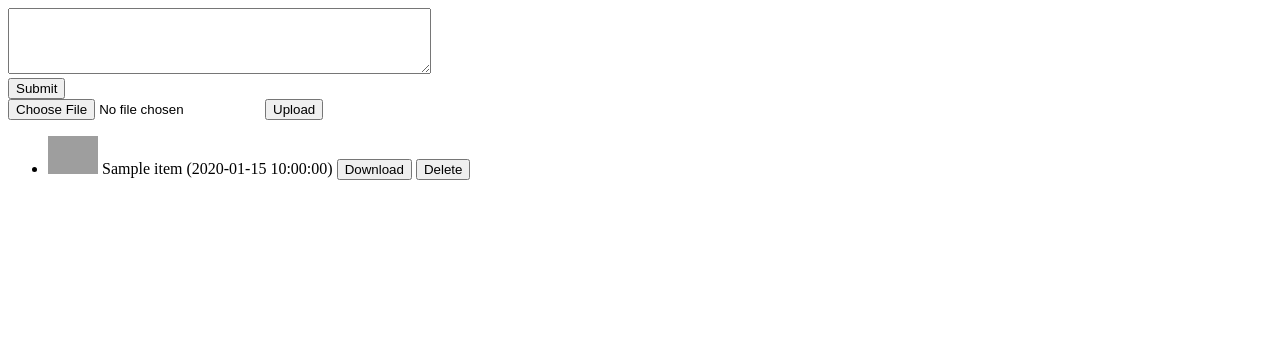
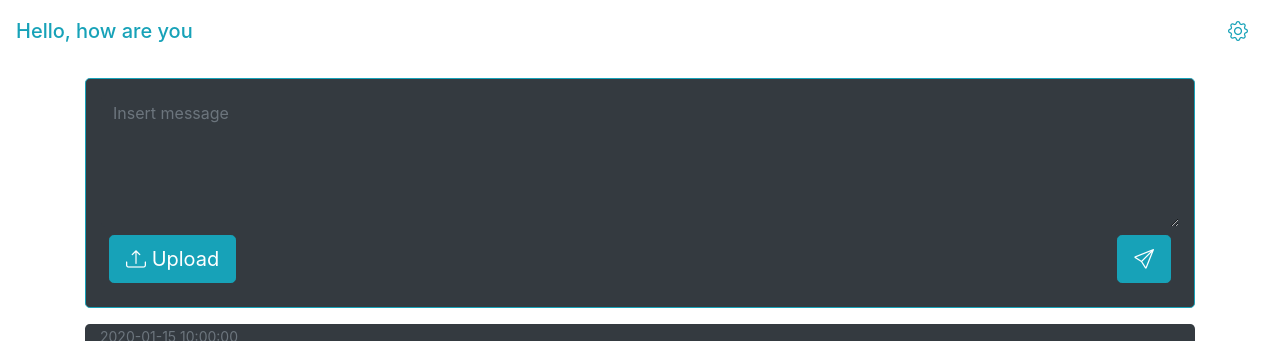
Before and after one commit to whsiaor/SendMe, a Flask app: template templates/index.html in a window 1280 px wide. Shown: the top 341 px of the page. Run offline with Flask 3, Linux system fonts and the light colour scheme; the template is opened without the code that fills it: most values are stand-ins (such as "Sample title", 1, 10 or a date in 2020); parts of the project's set-up code (start-up, migrations or seed data) failed here and were passed over; grey boxes are pictures that could not be loaded.

Commit message:
bootstrap 1.0

```diff
--- a/app.py
+++ b/app.py
@@ -25,20 +25,48 @@ def index():
     return render_template('index.html', items=items)
 
 
-@app.route('/upload', methods=['POST'])
-def upload_file():
-    if 'file' not in request.files:
-        return redirect(url_for('index'))
-
-    file = request.files['file']
-
-    if file.filename == '':
-        return redirect(url_for('index'))
+@app.route('/submit', methods=['POST'])
+def send_it():
+    message = request.form.get('message')
+    file = request.files.get('file')
 
     timestamp = db.command('serverStatus')['localTime']
-    fs.put(file, filename=file.filename, uploadDate=timestamp)
+
+    if message:
+        messages.insert_one({'message': message, 'type': 'message', 'uploadDate': timestamp})
+
+    if file and file.filename != '':
+        fs.put(file, filename=file.filename, uploadDate=timestamp)
+
     return redirect(url_for('index'))
 
+
+
+# @app.route('/upload', methods=['POST'])
+# def upload_file():
+#     if 'file' not in request.files:
+#         return redirect(url_for('index'))
+
+#     file = request.files['file']
+
+#     if file.filename == '':
+#         return redirect(url_for('index'))
+
+#     timestamp = db.command('serverStatus')['localTime']
+#     fs.put(file, filename=file.filename, uploadDate=timestamp)
+#     return redirect(url_for('index'))
+
+
+# @app.route('/message', methods=['POST'])
+# def add_message():
+#     if 'message' not in request.form:
+#         return redirect(url_for('index'))
+
+#     message = request.form['message']
+#     timestamp = db.command('serverStatus')['localTime']
+#     messages.insert_one({'message': message, 'type': 'message', 'uploadDate': timestamp})
+
+#     return redirect(url_for('index'))
 
 @app.route('/downloads/<filename>')
 def download_file(filename):
@@ -56,16 +84,6 @@ def delete_file(id):
     return redirect(url_for('index'))
 
 
-@app.route('/message', methods=['POST'])
-def add_message():
-    if 'message' not in request.form:
-        return redirect(url_for('index'))
-
-    message = request.form['message']
-    timestamp = db.command('serverStatus')['localTime']
-    messages.insert_one({'message': message, 'type': 'message', 'uploadDate': timestamp})
-
-    return redirect(url_for('index'))
 
 
 @app.route('/delete_message/<id>', methods=['POST'])
--- a/templates/index.html
+++ b/templates/index.html
@@ -3,39 +3,74 @@
 {% block head %}Hello{% endblock%}
 
 {% block body %}
-<form action="{{ url_for('add_message') }}" method="POST">
-    <textarea id="message" name="message" rows="4" cols="50"></textarea><br>
-    <input type="submit" value="Submit">
-</form>
-<form method="POST" action="/upload" enctype="multipart/form-data">
-    <input type="file" name="file">
-    <input type="submit" value="Upload">
+<div class="container">
+    <div class="container  py-3 bg-dark border border-info rounded-lg my-3 ">
+
+        <form action="{{ url_for('send_it') }}" method="POST" enctype="multipart/form-data">
+            <textarea id="message" name="message" class="form-control text-light border-0 shadow-none bg-dark" rows="5"
+                placeholder="Insert message"></textarea>
+
+            <div class="d-flex justify-content-between p-2">
+                <input type="file" name="file" id="file-input" style="display: none;">
+                <button type="button" class="btn btn-info btn-lg"
+                    onclick="document.getElementById('file-input').click();"><i class="bi bi-upload"></i> Upload </button>
+
+                <input type="hidden" value="submit" >
+                <button class="btn btn-info btn-lg" type="submit"><i class="bi bi-send"></i></button>
+
+            </div>
         </form>
 
-<ul>
+    </div>
+
     {% for item in items %}
-    <li>
+    <div class="container  bg-dark  text-break mb-3 rounded-lg">
+        <div class="d-flex bd-highlight text-muted fw-lighter ">
+            <p><small>{{ item.timestamp }}</small></p>
+        </div>
+        <div class="d-flex pb-3 bd-highlight ">
+
             {% if item.type == 'message' %}
-        {{ item.message|urlize }} ({{ item.timestamp }})
-        <button onclick="copyToClipboard('{{ item.message }}')">Copy</button>
+            <div class="mr-auto  bd-highlight text-light align-self-center">
+                {{ item.message|urlize }}
+            </div>
+            <div class="p-2 bd-highlight align-self-center">
+                <button class=" btn btn-dark border-0" onclick="copyToClipboard('{{ item.message }}')"><i
+                        class="bi bi-clipboard text-info btn-lg"></i></button>
+            </div>
+            <div class="py-2 bd-highlight align-self-center">
                 <form method="POST" action="{{ url_for('delete_message', id=item.id) }}" style="display:inline;">
                     <input type="hidden" name="id" value="{{ item.id }}">
-            <button type="submit">Delete</button>
+                    <button class="btn btn-dark border-0 btn-lg" type="submit"><i class="bi bi-trash text-info"></i></button>
                 </form>
+            </div>
+
             {% else %}
-        <img src="{{ url_for('download_file', filename=item.name) }}" width="50px" alt="Image">
-        {{ item.name }} ({{ item.timestamp }})
+            <div class="mr-auto  bd-highlight text-light align-self-center">
+                <img src="{{ url_for('download_file', filename=item.name) }}" height="80px" alt="Image">
+                {{ item.name }}
+            </div>
+            <div class="p-2 bd-highlight align-self-center">
                 <form method="GET" action="{{ url_for('download_file', filename=item.name) }}" style="display:inline;">
-            <button type="submit">Download</button>
+                    <button class="btn btn-dark border-0" type="submit"><i
+                            class="bi bi-download text-info btn-lg"></i></button>
                 </form>
+            </div>
+            <div class="py-2 bd-highlight align-self-center">
                 <form method="POST" action="{{ url_for('delete_file', id=item.id) }}" style="display:inline;">
                     <input type="hidden" name="id" value="{{ item.id }}">
-            <button type="submit">Delete</button>
+                    <button class="btn btn-dark btn-lg border-0 " type="submit"><i class="bi bi-trash text-info"></i></button>
                 </form>
+            </div>
             {% endif %}
-    </li>
+        </div>
+    </div>
     {% endfor %}
-</ul>
+</div>
+
+
+
+
 <script>
     function copyToClipboard(text) {
         var tempInput = document.createElement('input');
--- a/templates/layout.html
+++ b/templates/layout.html
@@ -1,11 +1,45 @@
 <!DOCTYPE html>
 
 <html lang="en">
+
     <head>
-        <meta name="viewport" content="initial-scale=1, width=device-width">
+        <meta charset="utf-8">
+        <meta name="viewport" content="width=device-width, initial-scale=1, shrink-to-fit=no">
+
+        <link rel="stylesheet" href="https://cdn.jsdelivr.net/npm/bootstrap@4.6.2/dist/css/bootstrap.min.css"
+            integrity="sha384-xOolHFLEh07PJGoPkLv1IbcEPTNtaed2xpHsD9ESMhqIYd0nLMwNLD69Npy4HI+N" crossorigin="anonymous">
+        <script src="https://cdn.jsdelivr.net/npm/jquery@3.5.1/dist/jquery.slim.min.js"
+            integrity="sha384-DfXdz2htPH0lsSSs5nCTpuj/zy4C+OGpamoFVy38MVBnE+IbbVYUew+OrCXaRkfj"
+            crossorigin="anonymous"></script>
+        <script src="https://cdn.jsdelivr.net/npm/bootstrap@4.6.2/dist/js/bootstrap.bundle.min.js"
+            integrity="sha384-Fy6S3B9q64WdZWQUiU+q4/2Lc9npb8tCaSX9FK7E8HnRr0Jz8D6OP9dO5Vg3Q9ct"
+            crossorigin="anonymous"></script>
+
+        <link rel="stylesheet" href="https://cdn.jsdelivr.net/npm/bootstrap-icons@1.11.3/font/bootstrap-icons.min.css">
+        <link rel="stylesheet" href="{{ url_for('static', filename='styles.css') }}">
+
         <title>{% block head %}{% endblock%}</title>
     </head>
+
+
     <body>
+        <nav class="navbar navbar-dark bg-black">
+            <a class="navbar-brand text-info mb-0 h1" href="/" >Hello, how are you</a>
+            <form class="d-flex">
+                <button class="btn btn-outline-info btn-lg border-0 me-2" type="submit"><i class="bi bi-gear"></i></button>
+              </form>
+          </nav>
+
         {% block body %}{% endblock%}
+        <script src="https://code.jquery.com/jquery-3.3.1.slim.min.js"
+            integrity="sha384-q8i/X+965DzO0rT7abK41JStQIAqVgRVzpbzo5smXKp4YfRvH+8abtTE1Pi6jizo"
+            crossorigin="anonymous"></script>
+        <script src="https://cdn.jsdelivr.net/npm/popper.js@1.14.3/dist/umd/popper.min.js"
+            integrity="sha384-ZMP7rVo3mIykV+2+9J3UJ46jBk0WLaUAdn689aCwoqbBJiSnjAK/l8WvCWPIPm49"
+            crossorigin="anonymous"></script>
+        <script src="https://cdn.jsdelivr.net/npm/bootstrap@4.1.3/dist/js/bootstrap.min.js"
+            integrity="sha384-ChfqqxuZUCnJSK3+MXmPNIyE6ZbWh2IMqE241rYiqJxyMiZ6OW/JmZQ5stwEULTy"
+            crossorigin="anonymous"></script>
     </body>
+
 </html>
```
Also changed, not shown: uploads/IMG_3869.PNG (deleted). Lines whose indentation alone changed are shown as unchanged.
